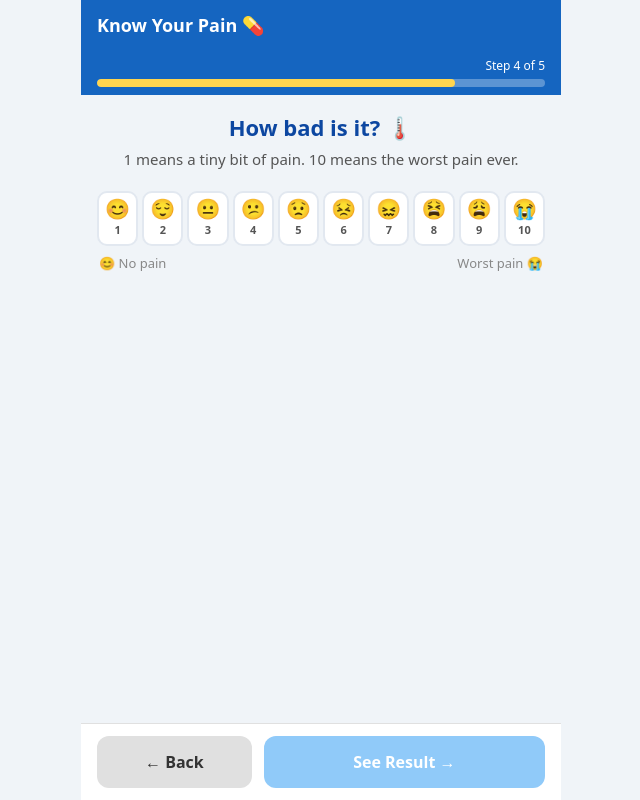
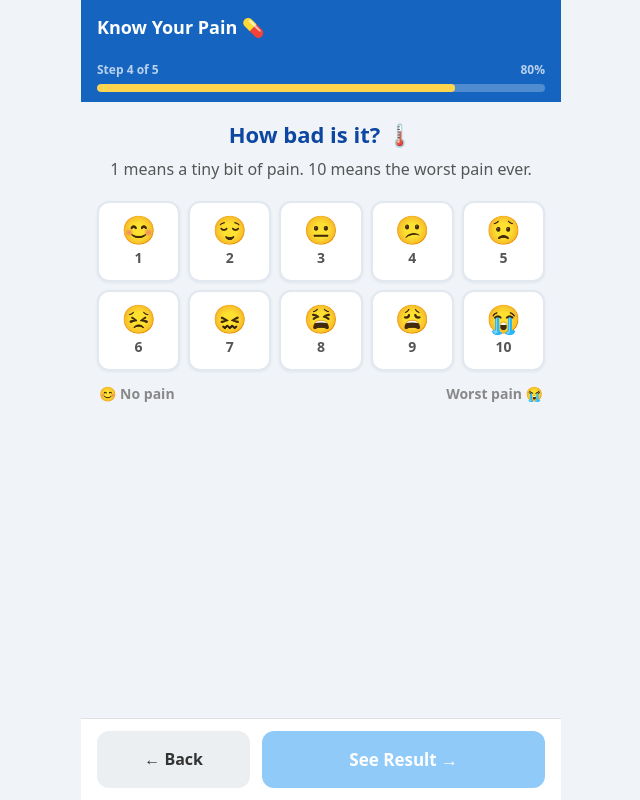
Before and after one commit to kmg1552/Know-Your-Pain, a React (Vite) app: page /symptoms in a window 1280 px wide. Both pictures are taken after a click on the button "Next →". Shown: the whole page, without its empty margins (319-959 px from the left). Built offline with nearby package versions, Linux system fonts and the light colour scheme.

Commit message:
prompt 12 done - app complete

```diff
--- a/src/components/ScreenLayout.jsx
+++ b/src/components/ScreenLayout.jsx
@@ -24,13 +24,13 @@ export default function ScreenLayout({
           top: 0,
           zIndex: 10,
           backgroundColor: '#1565C0',
-          padding: '12px 16px',
+          padding: '14px 16px',
           display: 'flex',
           alignItems: 'center',
           justifyContent: 'space-between',
         }}
       >
-        <span style={{ fontWeight: 'bold', color: '#fff', fontSize: '18px' }}>
+        <span style={{ fontWeight: '800', color: '#fff', fontSize: '18px' }}>
           Know Your Pain 💊
         </span>
         {showResultsButton && (
@@ -39,12 +39,12 @@ export default function ScreenLayout({
             style={{
               backgroundColor: 'rgba(255,255,255,0.2)',
               color: '#fff',
-              border: 'none',
+              border: '2px solid rgba(255,255,255,0.4)',
               borderRadius: '8px',
               padding: '6px 12px',
               cursor: 'pointer',
               fontSize: '14px',
-              fontWeight: '600',
+              fontWeight: '700',
             }}
           >
             My Results 📋
@@ -54,23 +54,20 @@ export default function ScreenLayout({
 
       {/* Progress bar */}
       {currentStep > 0 && (
-        <div
-          style={{
-            backgroundColor: 'rgba(255,255,255,0.4)',
-            padding: '6px 16px 8px',
-            backgroundColor: '#1565C0',
-          }}
-        >
-          <div style={{ display: 'flex', justifyContent: 'flex-end', marginBottom: '4px' }}>
-            <span style={{ fontSize: '12px', color: '#fff' }}>
+        <div style={{ backgroundColor: '#1565C0', padding: '6px 16px 10px' }}>
+          <div style={{ display: 'flex', justifyContent: 'space-between', marginBottom: '5px', alignItems: 'center' }}>
+            <span style={{ fontSize: '12px', color: 'rgba(255,255,255,0.7)', fontWeight: '600' }}>
               Step {currentStep} of {totalSteps}
+            </span>
+            <span style={{ fontSize: '12px', color: 'rgba(255,255,255,0.7)', fontWeight: '600' }}>
+              {Math.round(progressPercent)}%
             </span>
           </div>
           <div
             style={{
               height: '8px',
               borderRadius: '4px',
-              backgroundColor: 'rgba(255,255,255,0.3)',
+              backgroundColor: 'rgba(255,255,255,0.25)',
               overflow: 'hidden',
             }}
           >
@@ -80,7 +77,7 @@ export default function ScreenLayout({
                 width: `${progressPercent}%`,
                 backgroundColor: '#FFD54F',
                 borderRadius: '4px',
-                transition: 'width 0.3s ease',
+                transition: 'width 0.35s ease',
               }}
             />
           </div>
@@ -88,7 +85,12 @@ export default function ScreenLayout({
       )}
 
       {/* Scrollable content */}
-      <main style={{ flex: 1, overflowY: 'auto', padding: '16px' }}>
+      <main style={{
+        flex: 1,
+        overflowY: 'auto',
+        WebkitOverflowScrolling: 'touch',
+        padding: '16px',
+      }}>
         {children}
       </main>
 
@@ -109,13 +111,14 @@ export default function ScreenLayout({
             onClick={onBack}
             style={{
               flex: 1,
-              padding: '14px',
+              padding: '16px 12px',
+              minHeight: '54px',
               borderRadius: '12px',
               border: 'none',
-              backgroundColor: '#e0e0e0',
+              backgroundColor: '#ECEFF1',
               color: '#333',
               fontSize: '16px',
-              fontWeight: '600',
+              fontWeight: '700',
               cursor: 'pointer',
             }}
           >
@@ -126,13 +129,14 @@ export default function ScreenLayout({
             disabled={nextDisabled}
             style={{
               flex: 2,
-              padding: '14px',
+              padding: '16px 12px',
+              minHeight: '54px',
               borderRadius: '12px',
               border: 'none',
               backgroundColor: nextDisabled ? '#90CAF9' : '#1565C0',
               color: '#fff',
-              fontSize: '16px',
-              fontWeight: 'bold',
+              fontSize: '17px',
+              fontWeight: '800',
               cursor: nextDisabled ? 'not-allowed' : 'pointer',
               transition: 'background-color 0.2s ease',
             }}
--- a/src/screens/HomeScreen.jsx
+++ b/src/screens/HomeScreen.jsx
@@ -4,8 +4,12 @@ import { useNavigate } from 'react-router-dom';
 const floatKeyframes = `
   @keyframes float {
     0%   { transform: translateY(0px); }
-    50%  { transform: translateY(-14px); }
+    50%  { transform: translateY(-12px); }
     100% { transform: translateY(0px); }
+  }
+  @keyframes pulse {
+    0%, 100% { box-shadow: 0 6px 20px rgba(0,0,0,0.3), 0 0 0 0 rgba(255,213,79,0.5); }
+    50%       { box-shadow: 0 6px 20px rgba(0,0,0,0.3), 0 0 0 14px rgba(255,213,79,0); }
   }
 `;
 
@@ -119,12 +123,13 @@ export default function HomeScreen() {
               color: '#0D47A1',
               border: 'none',
               borderRadius: '50px',
-              padding: '20px 60px',
-              fontSize: '22px',
+              padding: '22px 64px',
+              fontSize: '24px',
               fontWeight: '900',
               cursor: 'pointer',
-              boxShadow: '0 6px 20px rgba(0,0,0,0.3)',
+              animation: 'pulse 2.4s ease-in-out infinite',
               marginTop: '8px',
+              letterSpacing: '0.5px',
             }}
           >
             ▶ Start
--- a/src/screens/MyResultsScreen.jsx
+++ b/src/screens/MyResultsScreen.jsx
@@ -1,5 +1,9 @@
 import { useState, useEffect } from 'react';
 import { useNavigate } from 'react-router-dom';
+
+function formatSymptomId(id) {
+  return id.split('-').map((w) => w.charAt(0).toUpperCase() + w.slice(1)).join(' ');
+}
 
 function loadResults() {
   try {
@@ -33,8 +37,8 @@ function ResultCard({ record }) {
       </p>
 
       {/* Body area */}
-      <p style={{ fontSize: '15px', fontWeight: '700', color: '#1a1a1a', margin: 0 }}>
-        📍 {record.bodyLabel}{record.zoomLabel ? ` / ${record.zoomLabel}` : ''}
+      <p style={{ fontSize: '16px', fontWeight: '700', color: '#1a1a1a', margin: 0 }}>
+        📍 {record.bodyLabel}{record.zoomLabel ? ` › ${record.zoomLabel}` : ''}
       </p>
 
       {/* Pain level badge */}
@@ -43,8 +47,8 @@ function ResultCard({ record }) {
           backgroundColor: '#EFF6FF',
           color: '#1565C0',
           borderRadius: '20px',
-          padding: '4px 12px',
-          fontSize: '14px',
+          padding: '5px 14px',
+          fontSize: '15px',
           fontWeight: '700',
         }}>
           {record.painEmoji} Pain level: {record.painScale}/10
@@ -59,11 +63,11 @@ function ResultCard({ record }) {
               backgroundColor: '#F1F5F9',
               color: '#475569',
               borderRadius: '20px',
-              padding: '3px 10px',
-              fontSize: '12px',
+              padding: '4px 10px',
+              fontSize: '13px',
               fontWeight: '600',
             }}>
-              {s}
+              {formatSymptomId(s)}
             </span>
           ))}
           {hasMore && (
--- a/src/screens/PainScaleScreen.jsx
+++ b/src/screens/PainScaleScreen.jsx
@@ -46,16 +46,16 @@ export default function PainScaleScreen() {
           <h2 style={{ fontSize: '22px', fontWeight: '800', color: '#0D47A1' }}>
             How bad is it? 🌡️
           </h2>
-          <p style={{ fontSize: '15px', color: '#555', marginTop: '4px' }}>
+          <p style={{ fontSize: '16px', color: '#555', marginTop: '6px', lineHeight: '1.5' }}>
             1 means a tiny bit of pain. 10 means the worst pain ever.
           </p>
         </div>
 
         {/* Pain scale buttons */}
         <div style={{
-          display: 'flex',
-          gap: '4px',
-          justifyContent: 'center',
+          display: 'grid',
+          gridTemplateColumns: 'repeat(5, 1fr)',
+          gap: '8px',
           marginBottom: '8px',
         }}>
           {PAIN_LEVELS.map(({ value, emoji }) => {
@@ -65,28 +65,28 @@ export default function PainScaleScreen() {
                 key={value}
                 onClick={() => setPainScale(value)}
                 style={{
-                  flex: 1,
                   display: 'flex',
                   flexDirection: 'column',
                   alignItems: 'center',
                   justifyContent: 'center',
-                  padding: '6px 2px',
-                  borderRadius: '10px',
-                  border: isSelected ? '2px solid #1565C0' : '2px solid #E2E8F0',
+                  padding: '12px 4px',
+                  minHeight: '72px',
+                  borderRadius: '12px',
+                  border: isSelected ? '3px solid #1565C0' : '2px solid #E2E8F0',
                   backgroundColor: isSelected ? '#EFF6FF' : '#fff',
                   cursor: 'pointer',
-                  transform: isSelected ? 'scale(1.1)' : 'scale(1)',
+                  transform: isSelected ? 'scale(1.08)' : 'scale(1)',
                   transition: 'all 0.15s ease',
                   zIndex: isSelected ? 1 : 0,
-                  boxShadow: isSelected ? '0 2px 8px rgba(21,101,192,0.25)' : 'none',
+                  boxShadow: isSelected ? '0 4px 12px rgba(21,101,192,0.3)' : '0 1px 3px rgba(0,0,0,0.06)',
                 }}
               >
-                <span style={{ fontSize: '20px', lineHeight: 1 }}>{emoji}</span>
+                <span style={{ fontSize: '28px', lineHeight: 1 }}>{emoji}</span>
                 <span style={{
-                  fontSize: '11px',
-                  fontWeight: '700',
+                  fontSize: '14px',
+                  fontWeight: '800',
                   color: isSelected ? '#1565C0' : '#555',
-                  marginTop: '3px',
+                  marginTop: '4px',
                 }}>
                   {value}
                 </span>
@@ -100,10 +100,10 @@ export default function PainScaleScreen() {
           display: 'flex',
           justifyContent: 'space-between',
           marginBottom: '24px',
-          padding: '0 2px',
+          padding: '4px 2px 0',
         }}>
-          <span style={{ fontSize: '13px', color: '#888' }}>😊 No pain</span>
-          <span style={{ fontSize: '13px', color: '#888' }}>Worst pain 😭</span>
+          <span style={{ fontSize: '14px', color: '#888', fontWeight: '600' }}>😊 No pain</span>
+          <span style={{ fontSize: '14px', color: '#888', fontWeight: '600' }}>Worst pain 😭</span>
         </div>
 
         {/* Selected result card */}
--- a/src/screens/SymptomsScreen.jsx
+++ b/src/screens/SymptomsScreen.jsx
@@ -67,7 +67,7 @@ export default function SymptomsScreen() {
         <h2 style={{ fontSize: '22px', fontWeight: '800', color: '#0D47A1' }}>
           What do you feel? 😔
         </h2>
-        <p style={{ fontSize: '15px', color: '#555', marginTop: '4px' }}>
+        <p style={{ fontSize: '16px', color: '#555', marginTop: '6px', lineHeight: '1.5' }}>
           Tap everything that feels right. You can choose more than one.
         </p>
       </div>
```
